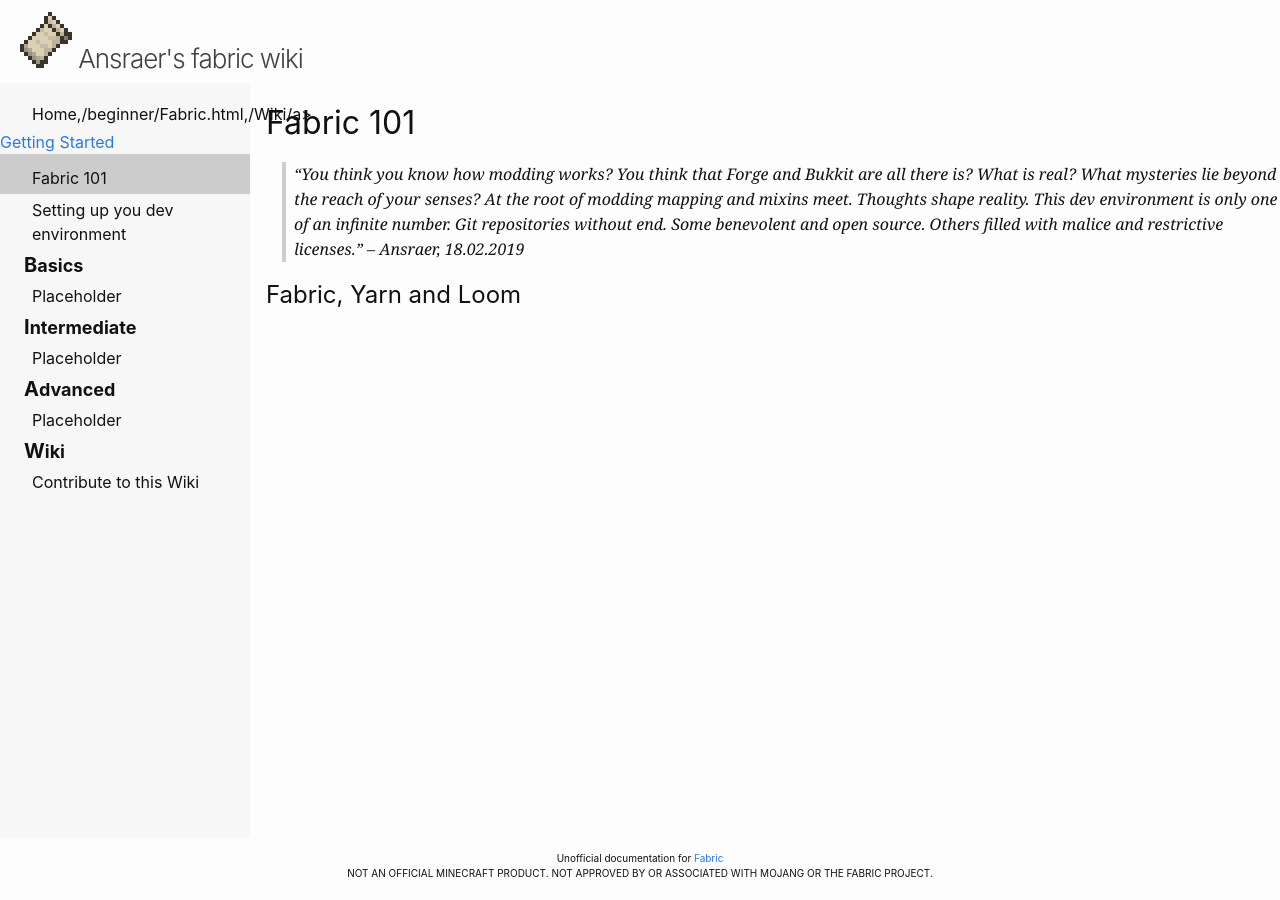
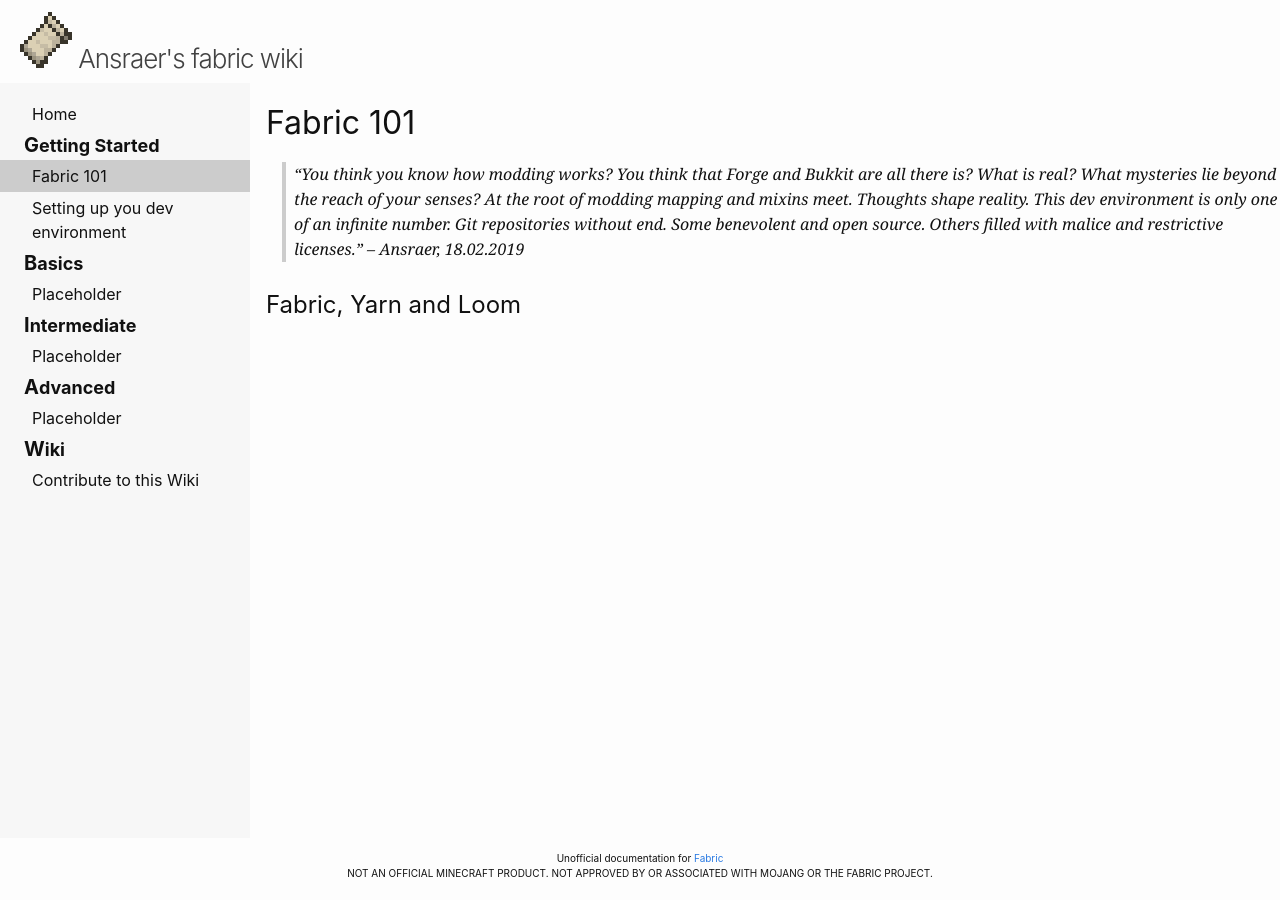
Before and after one commit to CottonMC/Wiki, a Jekyll site: the page built from _pages/_beginner/Fabric.md, in a window 1280 px wide. Built offline with Jekyll 4.4.1, drawn with Linux system fonts in a browser that asks for light colours.

Commit message:
Nav should work...

```diff
--- a/_includes/navigation.html
+++ b/_includes/navigation.html
@@ -1,9 +1,12 @@
 <ul class="nav">
-    <!-- FIXME: This if doesn't work-->
     {% if page.url == "" %}
-        <li class="active"><a href="{{ site.baseurl }}/">Home</a></li>
+        <li class="active">
+            <a href="{{ site.baseurl }}/">Home CLICKED</a>
+        </li>
     {% else %}
-        <li><a href="{{ site.baseurl }}/">Home,{{ page.url }},{{ site.baseurl }}/a></li>
+        <li>
+            <a href="{{ site.baseurl }}/">Home</a>
+        </li>
     {% endif %}
 
     {% assign cols = site.collections | sort: 'order' %}    <!-- make sure that our collections are sorted properly-->
--- a/assets/css/main.css
+++ b/assets/css/main.css
@@ -37,6 +37,7 @@ blockquote {
     padding-left: .5rem;
     font-style: italic;
     line-height: 25px;
+    margin-bottom: 25px;
 }
 
 
```
